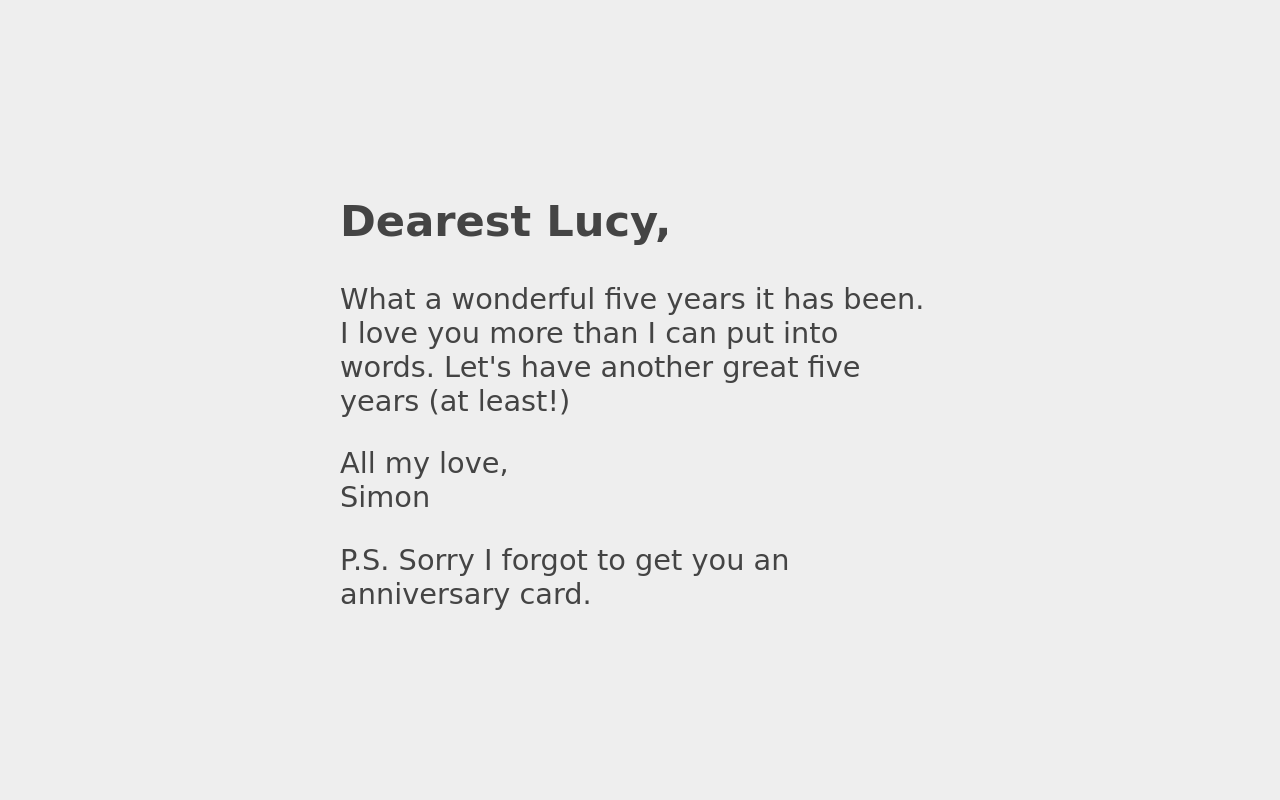
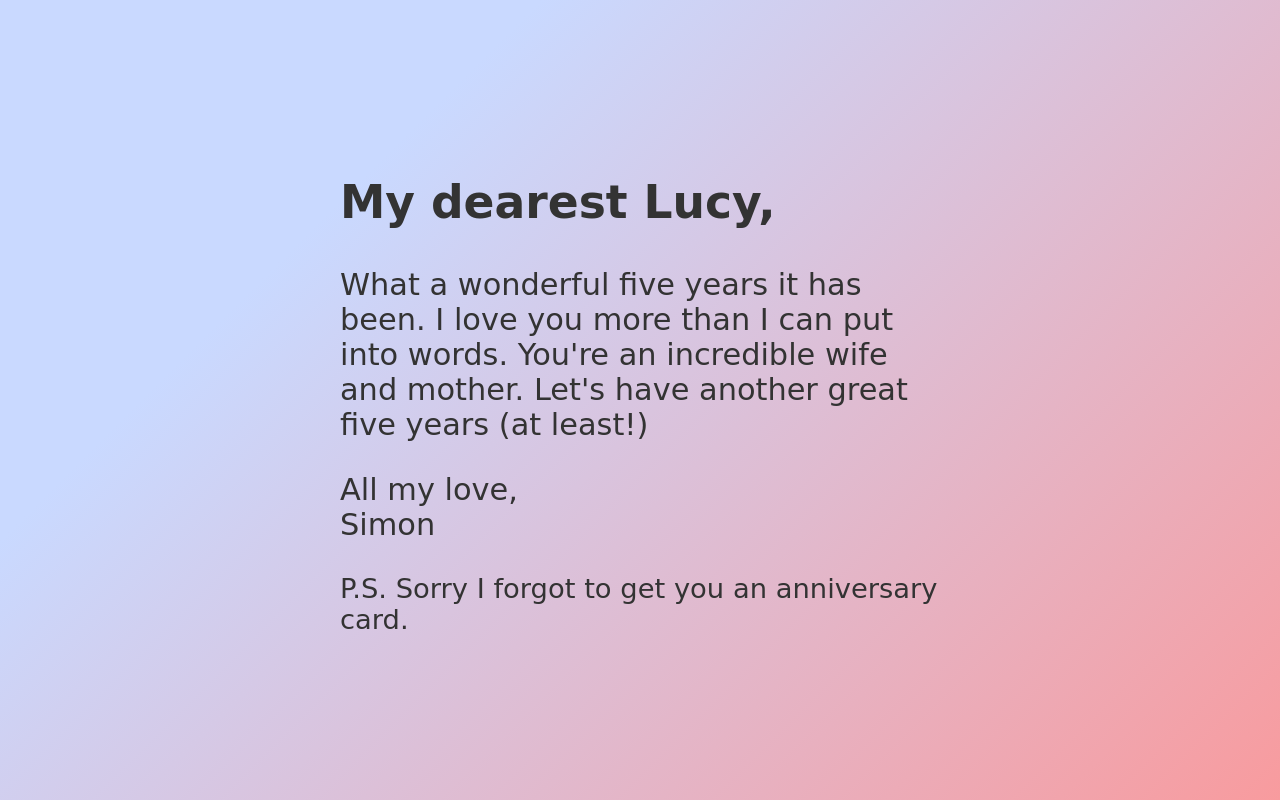
Before and after one commit to simon-lang/hal, a plain HTML site: page index.html in a window 1280 px wide. Drawn offline with Linux system fonts and the light colour scheme; a web font is replaced by a local one.

Commit message:
Style, content

```diff
--- a/index.html
+++ b/index.html
@@ -9,23 +9,25 @@
     <style>
     body {
         font-family: 'Charmonman', cursive;
-        font-size: 180%;
-        color: #444;
+        font-size: 190%;
+        color: #333;
         max-width: 600px;
         margin: 0 auto;
         display: flex;
         align-items: center;
         min-height: 100vh;
         background: #eee;
+        background-color: #f89b9e;
+        background-image: linear-gradient(315deg, #f89b9e 0%, #c9d9ff 74%);
     }
     </style>
 </head>
 <body>
     <div class="container">
-        <h2>Dearest Lucy,</h2>
-        <p>What a wonderful five years it has been. I love you more than I can put into words. Let's have another great five years (at least!)</p>
+        <h2>My dearest Lucy,</h2>
+        <p>What a wonderful five years it has been. I love you more than I can put into words. You're an incredible wife and mother. Let's have another great five years (at least!)</p>
         <p>All my love, <br>Simon</p>
-        <p>P.S. Sorry I forgot to get you an anniversary card.</p>
+        <p style="font-size: 90%;">P.S. Sorry I forgot to get you an anniversary card.</p>
     </div>
 </body>
 </html>
```
